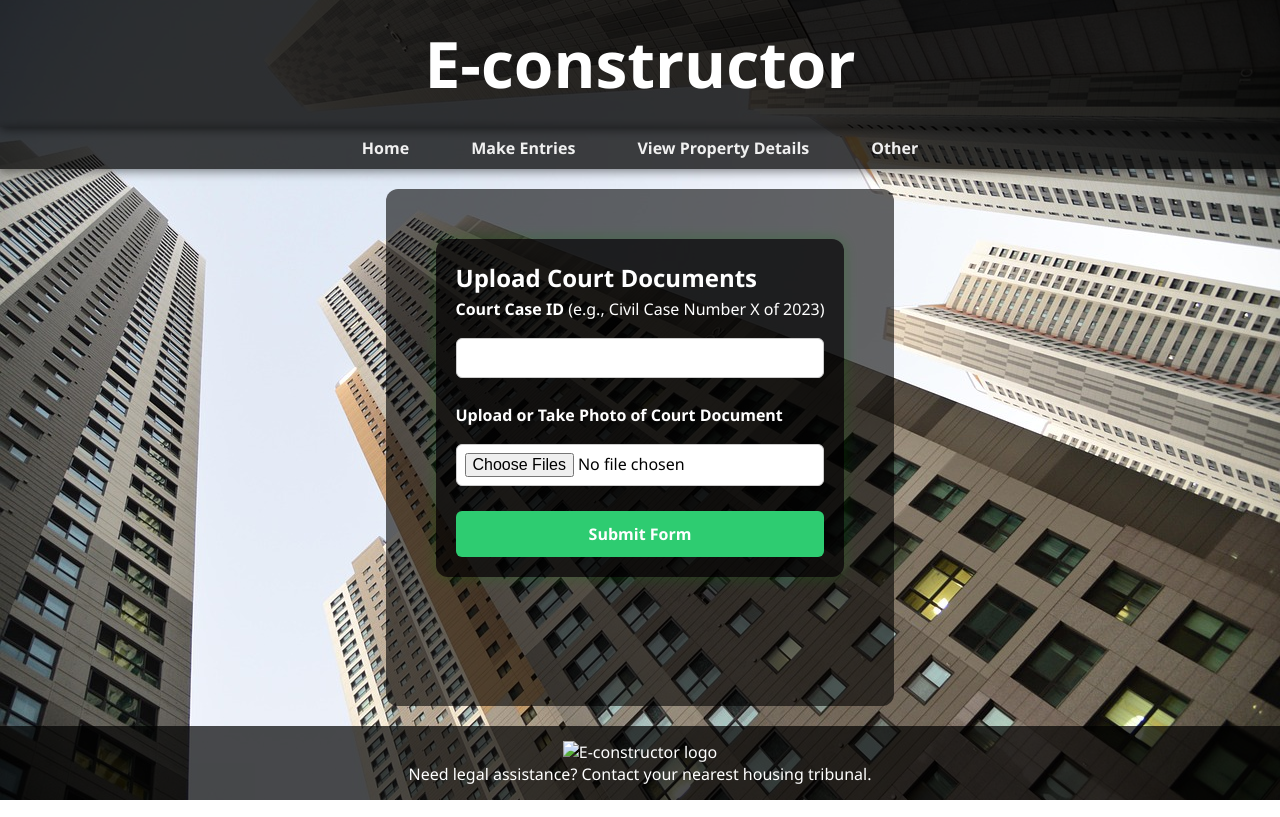
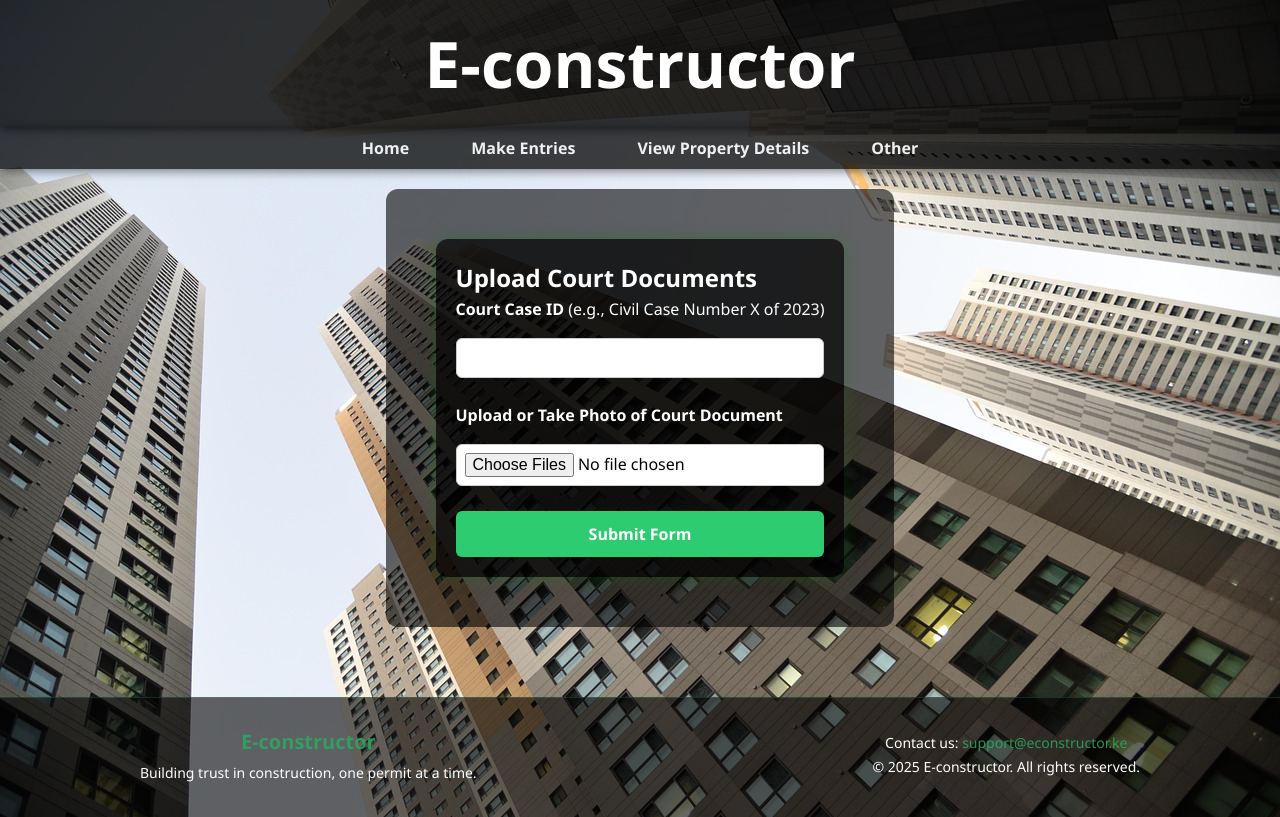
Before and after one commit to david-komora17/E-constructor2, a website: page court-docs.html in a window 1280 px wide. Drawn offline with Linux system fonts and the light colour scheme.

Commit message:
updating the footer-style

```diff
--- a/court-docs.html
+++ b/court-docs.html
@@ -45,12 +45,18 @@
     </section>
   </main>
 
-  <footer>
-    <div>
-      <img src="pickering.png" class="image" alt="E-constructor logo">
-      <p>Need legal assistance? Contact your nearest housing tribunal.</p>
+ <footer class="site-footer">
+  <div class="footer-container">
+    <div class="footer-left">
+      <h4>E-constructor</h4>
+      <p>Building trust in construction, one permit at a time.</p>
     </div>
-  </footer>
+    <div class="footer-right">
+      <p>Contact us: <a href="mailto:support@econstructor.ke">support@econstructor.ke</a></p>
+      <p>&copy; 2025 E-constructor. All rights reserved.</p>
+    </div>
+  </div>
+</footer>
 
   <script>
     document.getElementById('courtDocsForm').addEventListener('submit', async function (e) {
--- a/e-constructor2.css
+++ b/e-constructor2.css
@@ -197,40 +197,54 @@ footer {
 
   /* Footer */
 
-
-  .site-footer {
-  background-color: #004085;
-  color: white;
+.site-footer {
+  background-color: rgba(0, 0, 0, 0.6); /* Very light black for elegant transparency */
+  color: rgba(0, 0, 0, 0.8);
   padding: 30px 20px;
+  font-family: 'Segoe UI', sans-serif;
   font-size: 14px;
+  margin-top: 50px;
+  border-top: 1px solid rgba(46, 204, 113, 0.2); /* Green accent with light opacity */
 }
 
 .footer-container {
   display: flex;
   justify-content: space-between;
   flex-wrap: wrap;
-  max-width: 1200px;
-  margin: 0 auto;
+  max-width: 1000px;
+  margin: auto;
+  gap: 20px;
 }
 
 .footer-left h4 {
-  margin: 0 0 10px;
-  font-size: 18px;
+  color: rgba(39, 174, 96, 0.8); /* Elegant green with opacity */
+  margin-bottom: 8px;
+  font-size: 20px;
 }
 
 .footer-left p,
 .footer-right p {
   margin: 5px 0;
+  color: white; /* Dimmed text */
 }
 
 .footer-right a {
-  color: #ffc107;
+  color: rgba(39, 174, 96, 0.85); /* Slightly vivid green link */
   text-decoration: none;
 }
 
 .footer-right a:hover {
   text-decoration: underline;
 }
+
+@media (max-width: 600px) {
+  .footer-container {
+    flex-direction: column;
+    align-items: center;
+    text-align: center;
+  }
+}
+
 .entry-form {
   background-color: rgba(0, 0, 0, 0.7); /* dark translucent background */
   padding: 20px;
```
Also changed, not shown: details.html (+13 -0 lines), index.html (+2 -0 lines), leasing.html (+13 -0 lines), make-entries.html (+14 -2 lines), manager-credentials.html (+12 -5 lines), manager-termination.html (+11 -5 lines), other.html (+13 -0 lines), property-registration.html (+13 -0 lines), property-transfer.html (+11 -5 lines).
